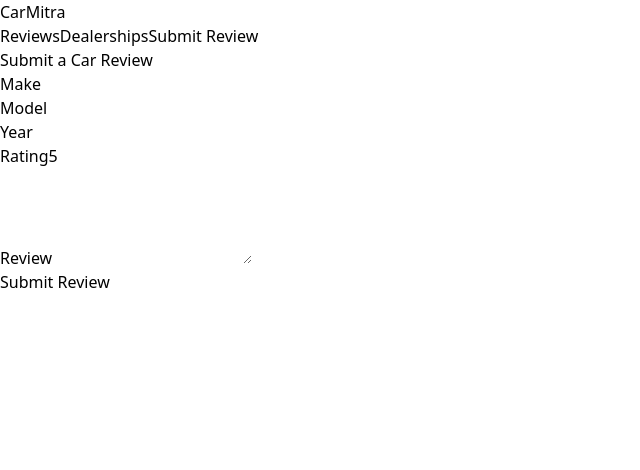
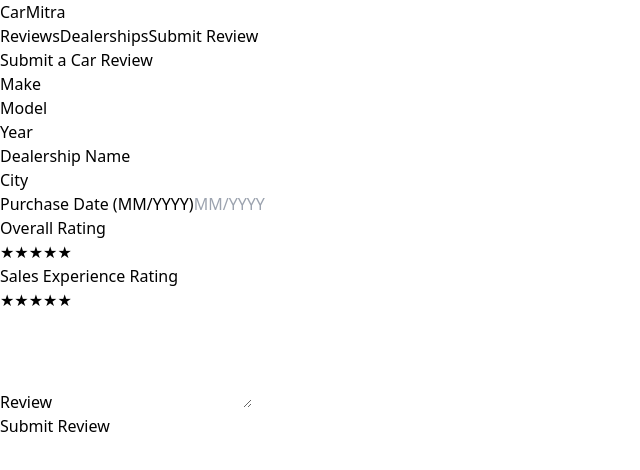
Before and after one commit to rajat-blr/carmitra, a React (Vite) app in the folder client/: page /submit-review in a window 1280 px wide. Shown: the top 470 px of the page, without its empty margins (0-640 px from the left). Built offline with nearby package versions, Linux system fonts and the light colour scheme.

Commit message:
Made some changes in the form submission, added new fields

```diff
--- a/client/src/components/CarReview.tsx
+++ b/client/src/components/CarReview.tsx
@@ -1,10 +1,14 @@
 import React from 'react';
 
 interface Review {
-    _id?: string; // MongoDB ObjectId
+    _id?: string;
     carModel: string;
     rating: number;
     comment: string;
+    dealershipName: string;
+    city: string;
+    purchaseDate: string;
+    salesExperienceRating: number;
     createdAt: string;
 }
 
@@ -13,14 +17,16 @@
 }
 
 const CarReview: React.FC<CarReviewProps> = ({ review }) => {
-    const starRating = Array(5).fill(0).map((_, index) => (
-        <span
-            key={index}
-            className={`text-xl ${index < review.rating ? 'text-yellow-400' : 'text-gray-300'}`}
-        >
-            ★
-        </span>
-    ));
+    const renderStars = (rating: number) => (
+        Array(5).fill(0).map((_, index) => (
+            <span
+                key={index}
+                className={`text-xl ${index < rating ? 'text-yellow-400' : 'text-gray-300'}`}
+            >
+                ★
+            </span>
+        ))
+    );
 
     const formattedDate = new Date(review.createdAt).toLocaleDateString('en-US', {
         year: 'numeric',
@@ -34,9 +40,32 @@
                 <h3 className="text-xl font-semibold text-gray-800">{review.carModel}</h3>
                 <div className="flex items-center">
                     <div className="flex mr-2">
-                        {starRating}
+                        {renderStars(review.rating)}
                     </div>
                     <span className="text-sm text-gray-600">{review.rating}/5</span>
+                </div>
+            </div>
+
+            <div className="mb-4">
+                <div className="grid grid-cols-1 md:grid-cols-2 gap-4 text-sm text-gray-600 mb-4">
+                    <div>
+                        <span className="font-medium">Dealership:</span> {review.dealershipName}
+                    </div>
+                    <div>
+                        <span className="font-medium">City:</span> {review.city}
+                    </div>
+                    <div>
+                        <span className="font-medium">Purchase Date:</span> {review.purchaseDate}
+                    </div>
+                    <div>
+                        <span className="font-medium">Sales Experience:</span>
+                        <div className="flex items-center">
+                            <div className="flex mr-1">
+                                {renderStars(review.salesExperienceRating)}
+                            </div>
+                            <span className="text-sm">({review.salesExperienceRating}/5)</span>
+                        </div>
+                    </div>
                 </div>
             </div>
 
--- a/client/src/pages/Reviews.tsx
+++ b/client/src/pages/Reviews.tsx
@@ -8,6 +8,10 @@
     carModel: string;
     rating: number;
     comment: string;
+    dealershipName: string;
+    city: string;
+    purchaseDate: string;
+    salesExperienceRating: number;
     createdAt: string;
 }
 
--- a/client/src/pages/SubmitReview.tsx
+++ b/client/src/pages/SubmitReview.tsx
@@ -8,6 +8,10 @@
     year: string;
     rating: number;
     comment: string;
+    dealershipName: string;
+    city: string;
+    purchaseDate: string;
+    salesExperienceRating: number;
 }
 
 const SubmitReview: React.FC = () => {
@@ -19,7 +23,11 @@
         model: '',
         year: '',
         rating: 5,
-        comment: ''
+        comment: '',
+        dealershipName: '',
+        city: '',
+        purchaseDate: '',
+        salesExperienceRating: 5
     });
 
     const handleChange = (e: React.ChangeEvent<HTMLInputElement | HTMLTextAreaElement>) => {
@@ -36,31 +44,61 @@
         setIsSubmitting(true);
 
         try {
+            // Validate purchase date format (MM/YYYY)
+            if (!/^\d{2}\/\d{4}$/.test(formData.purchaseDate)) {
+                throw new Error('Purchase date must be in MM/YYYY format');
+            }
+
             await axios.post('/api/cars/reviews', {
                 carModel: `${formData.make} ${formData.model} ${formData.year}`,
                 rating: Number(formData.rating),
-                comment: formData.comment
+                comment: formData.comment,
+                dealershipName: formData.dealershipName,
+                city: formData.city,
+                purchaseDate: formData.purchaseDate,
+                salesExperienceRating: Number(formData.salesExperienceRating)
             });
 
-            // Redirect to reviews page after successful submission
             navigate('/reviews');
         } catch (error) {
             console.error('Error submitting review:', error);
-            setError('Failed to submit review. Please try again.');
+            setError(error instanceof Error ? error.message : 'Failed to submit review. Please try again.');
         } finally {
             setIsSubmitting(false);
         }
     };
 
+    const renderStars = (name: 'rating' | 'salesExperienceRating', value: number) => {
         return (
-        <div className="max-w-md mx-auto mt-10 p-6">
+            <div className="flex space-x-2">
+                {[1, 2, 3, 4, 5].map((star) => (
+                    <button
+                        key={star}
+                        type="button"
+                        onClick={() => handleChange({
+                            target: { name, value: star.toString() }
+                        } as React.ChangeEvent<HTMLInputElement>)}
+                        className={`text-2xl ${
+                            star <= Number(formData[name]) ? 'text-yellow-400' : 'text-gray-300'
+                        }`}
+                    >
+                        ★
+                    </button>
+                ))}
+            </div>
+        );
+    };
+
+    return (
+        <div className="max-w-2xl mx-auto mt-10 p-6 bg-white rounded-lg shadow-md">
             <h1 className="text-2xl font-bold mb-6">Submit a Car Review</h1>
             {error && (
                 <div className="bg-red-50 border border-red-200 text-red-600 px-4 py-3 rounded-md mb-6">
                     {error}
                 </div>
             )}
-            <form onSubmit={handleSubmit} className="space-y-4">
+            <form onSubmit={handleSubmit} className="space-y-6">
+                <div className="grid grid-cols-1 md:grid-cols-2 gap-6">
                     <div>
                         <label className="block text-sm font-medium mb-1">Make</label>
                         <input
@@ -85,6 +123,9 @@
                             disabled={isSubmitting}
                         />
                     </div>
+                </div>
+
+                <div className="grid grid-cols-1 md:grid-cols-2 gap-6">
                     <div>
                         <label className="block text-sm font-medium mb-1">Year</label>
                         <input
@@ -100,19 +141,59 @@
                         />
                     </div>
                     <div>
-                    <label className="block text-sm font-medium mb-1">Rating</label>
+                        <label className="block text-sm font-medium mb-1">Dealership Name</label>
                         <input
-                        type="number"
-                        name="rating"
-                        value={formData.rating}
+                            type="text"
+                            name="dealershipName"
+                            value={formData.dealershipName}
                             onChange={handleChange}
                             className="w-full border border-gray-300 rounded-md p-2"
-                        min="1"
-                        max="5"
                             required
                             disabled={isSubmitting}
                         />
                     </div>
+                </div>
+
+                <div className="grid grid-cols-1 md:grid-cols-2 gap-6">
+                    <div>
+                        <label className="block text-sm font-medium mb-1">City</label>
+                        <input
+                            type="text"
+                            name="city"
+                            value={formData.city}
+                            onChange={handleChange}
+                            className="w-full border border-gray-300 rounded-md p-2"
+                            required
+                            disabled={isSubmitting}
+                        />
+                    </div>
+                    <div>
+                        <label className="block text-sm font-medium mb-1">Purchase Date (MM/YYYY)</label>
+                        <input
+                            type="text"
+                            name="purchaseDate"
+                            value={formData.purchaseDate}
+                            onChange={handleChange}
+                            placeholder="MM/YYYY"
+                            pattern="\d{2}/\d{4}"
+                            className="w-full border border-gray-300 rounded-md p-2"
+                            required
+                            disabled={isSubmitting}
+                        />
+                    </div>
+                </div>
+
+                <div className="grid grid-cols-1 md:grid-cols-2 gap-6">
+                    <div>
+                        <label className="block text-sm font-medium mb-1">Overall Rating</label>
+                        {renderStars('rating', formData.rating)}
+                    </div>
+                    <div>
+                        <label className="block text-sm font-medium mb-1">Sales Experience Rating</label>
+                        {renderStars('salesExperienceRating', formData.salesExperienceRating)}
+                    </div>
+                </div>
+
                 <div>
                     <label className="block text-sm font-medium mb-1">Review</label>
                     <textarea
@@ -125,6 +206,7 @@
                         disabled={isSubmitting}
                     />
                 </div>
+
                 <button
                     type="submit"
                     disabled={isSubmitting}
```
Also changed, not shown: 2 other files (tests, documents, lock files or other folders). Lines whose indentation alone changed are shown as unchanged.
